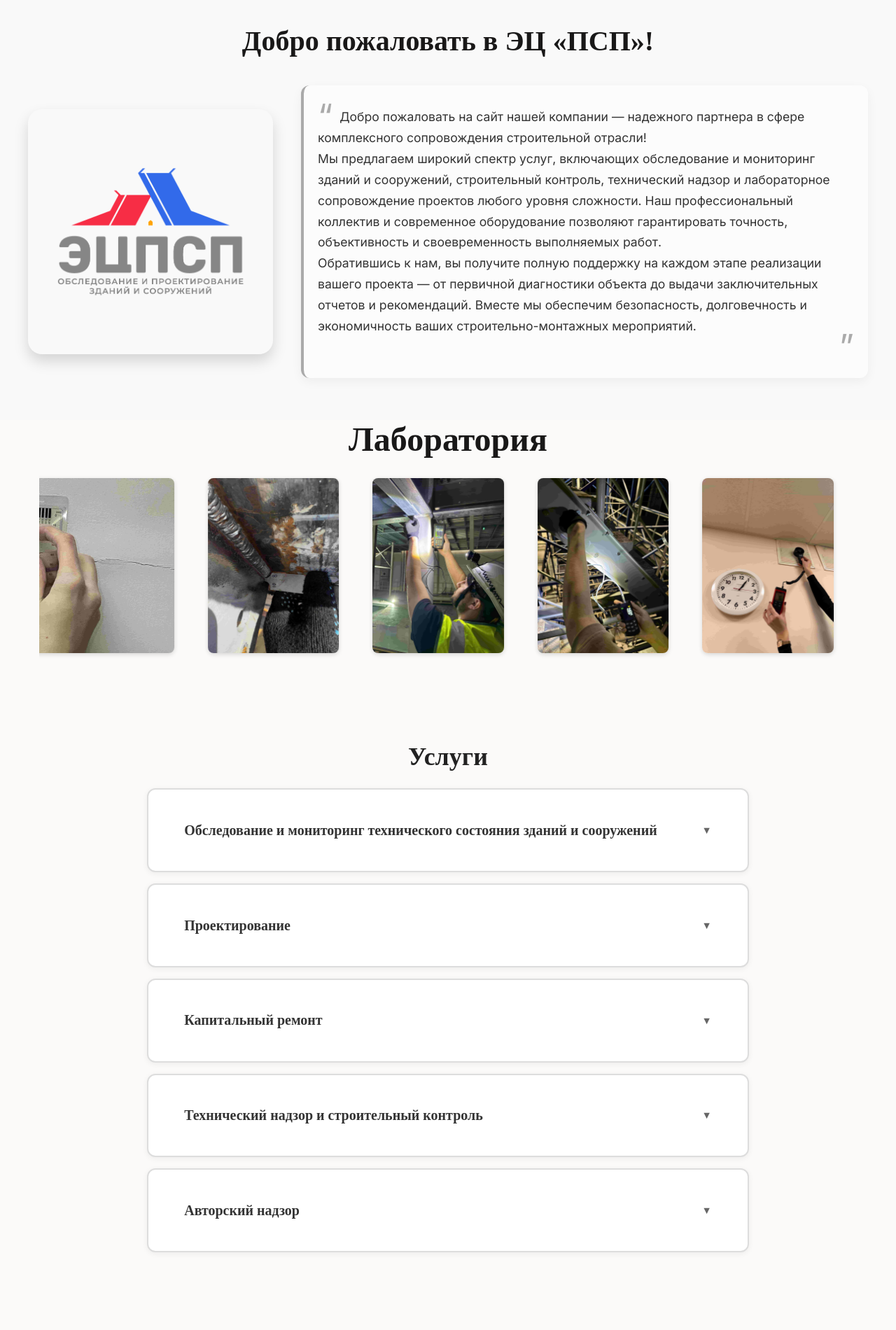
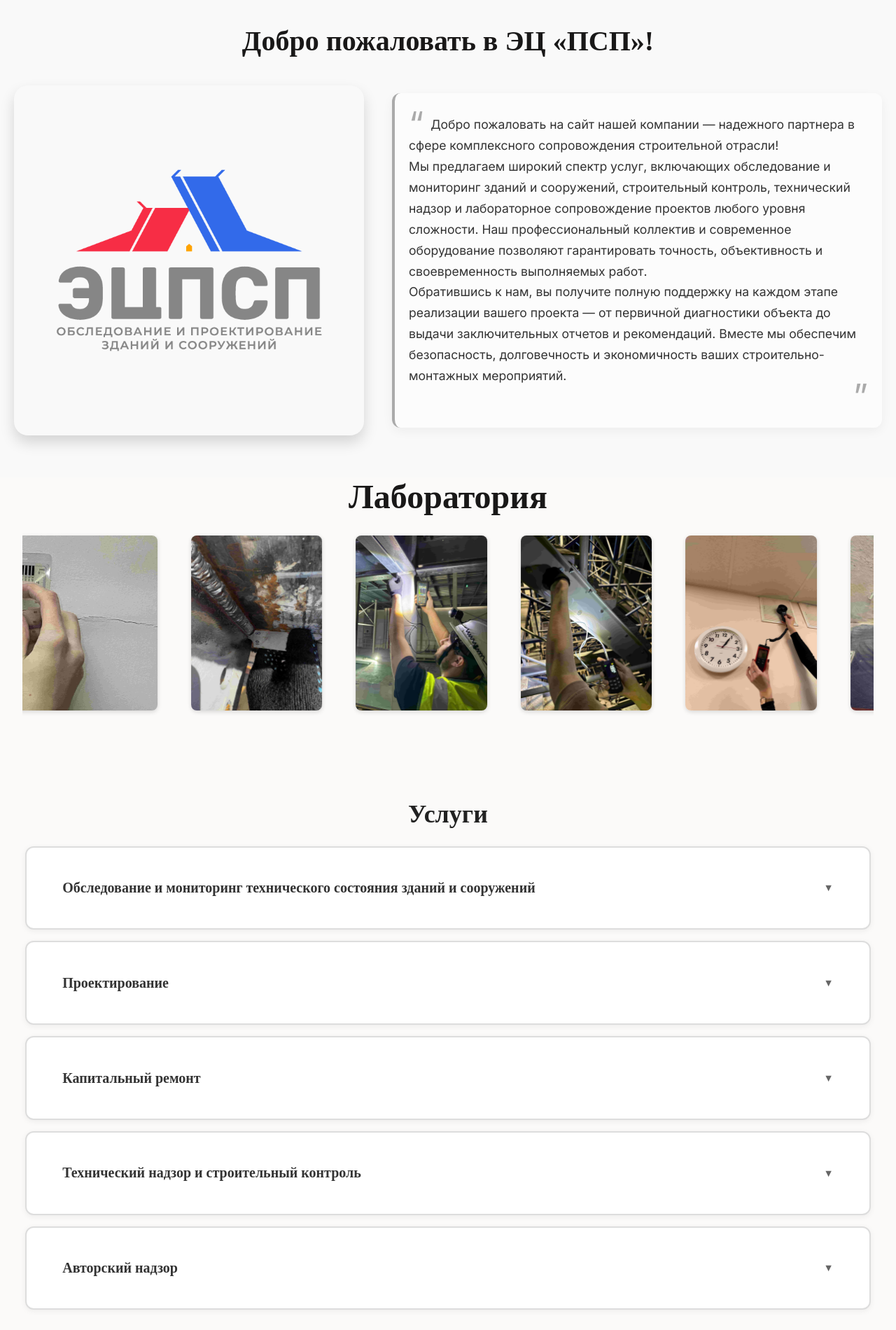
Before and after one commit to kylichist/ecpsp-website, a React (Create React App) app: page / in a window 1280 px wide. Shown: the part 120-2020 px from the top of the page at 70% size. Built offline with nearby package versions, Linux system fonts and the light colour scheme; a web font is replaced by a local one.

Commit message:
Сайт теперь "немного шире". Однако требуется дальнейшая адаптация под большие экраны

```diff
--- a/src/components/Contacts/contacts.css
+++ b/src/components/Contacts/contacts.css
@@ -10,7 +10,7 @@
 
 .contact10-max-width {
     width: 100%;
-    max-width: 1200px;
+    max-width: var(--dl-layout-size-maxwidth);
     box-sizing: border-box;
     padding-left: 16px;
     padding-right: 16px;
--- a/src/components/Hero/hero.css
+++ b/src/components/Hero/hero.css
@@ -19,13 +19,13 @@
     display: flex;
     align-items: center;
     gap: 40px;
-    max-width: 1200px;
+    max-width: var(--dl-layout-size-maxwidth);
     width: 100%;
 }
 
 .hero17-logo {
-    width: 350px;
-    height: 350px;
+    width: 500px;
+    height: 500px;
     background-size: cover;
     background-position: center;
     border-radius: 20px;
--- a/src/components/Laboratory/laboratory.css
+++ b/src/components/Laboratory/laboratory.css
@@ -6,7 +6,7 @@
 }
 
 .laboratory-section {
-    max-width: 1200px;
+    max-width: var(--dl-layout-size-maxwidth);
     margin: 0 auto;
     box-sizing: border-box;
     width: 100%;
--- a/src/components/Licenses/licenses.css
+++ b/src/components/Licenses/licenses.css
@@ -24,7 +24,7 @@
     grid-template-columns: repeat(3, 1fr);
     gap: 1.5rem;
     width: 100%;
-    max-width: 1200px;
+    max-width: var(--dl-layout-size-maxwidth);
 }
 
 .licenses-item {
--- a/src/components/Partners/partners.css
+++ b/src/components/Partners/partners.css
@@ -1,6 +1,6 @@
 .testimonials-container10 {
     padding: 40px 20px;
-    max-width: 1200px;
+    max-width: var(--dl-layout-size-maxwidth);
     margin: 0 auto;
     box-sizing: border-box;
 }
--- a/src/components/Portfolio/portfolio.css
+++ b/src/components/Portfolio/portfolio.css
@@ -6,7 +6,7 @@
 }
 
 .portfolio-section {
-    max-width: 1200px;
+    max-width: var(--dl-layout-size-maxwidth);
     margin: 0 auto;
     box-sizing: border-box;
     width: 100%;
@@ -128,7 +128,7 @@
     box-shadow: 0 0 15px rgba(0, 0, 0, 0.1);
     overflow: hidden;
     width: 100%;
-    max-width: 1200px;
+    max-width: var(--dl-layout-size-maxwidth);
     box-sizing: border-box;
 }
 
@@ -151,7 +151,7 @@
 
 .portfolio-detail-images img {
     width: 48%;
-    max-width: 500px;
+    max-width: 700px;
     height: auto;
     object-fit: cover;
     border-radius: 0.5rem;
--- a/src/components/Services/services.css
+++ b/src/components/Services/services.css
@@ -9,7 +9,7 @@
 
 #services-scroll {
     width: 100%;
-    max-width: 900px;
+    max-width: var(--dl-layout-size-maxwidth);
 }
 
 #services-scroll > h2 {
```
